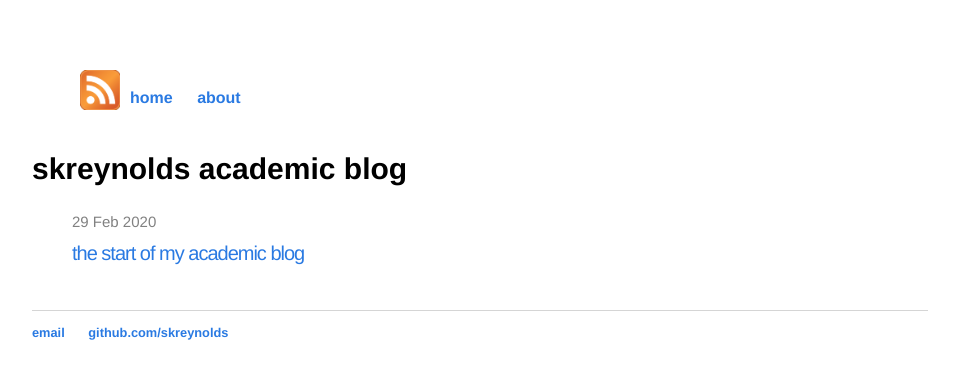
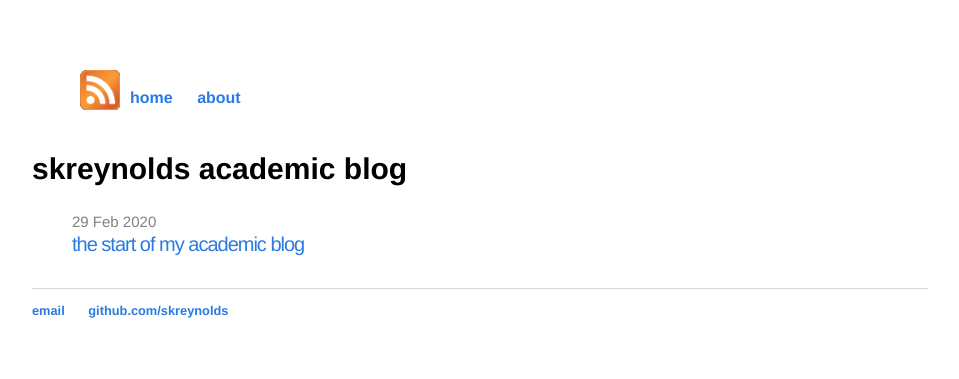
Before and after one commit to skreynolds/skreynolds.github.io, a Jekyll site: the page built from index.html, in a window 1280 px wide. Shown: the top 379 px of the page, without its empty margins (160-1119 px from the left). Built offline with Jekyll 4.4.1, drawn with Linux system fonts in a browser that asks for light colours.

Commit message:
Update: minor changes to css for post list spacing on home page

```diff
--- a/css/main.css
+++ b/css/main.css
@@ -42,14 +42,14 @@ footer {
     font-size: .8em;
 }
 
-ul.posts {
+/*ul.posts {
     margin: 20px auto 40px;
     font-size: 1.5em;
 }
 
 ul.posts li {
     list-style: none;
-}
+}*/
 
 /* utility */
 /*-------------------------*/
```
